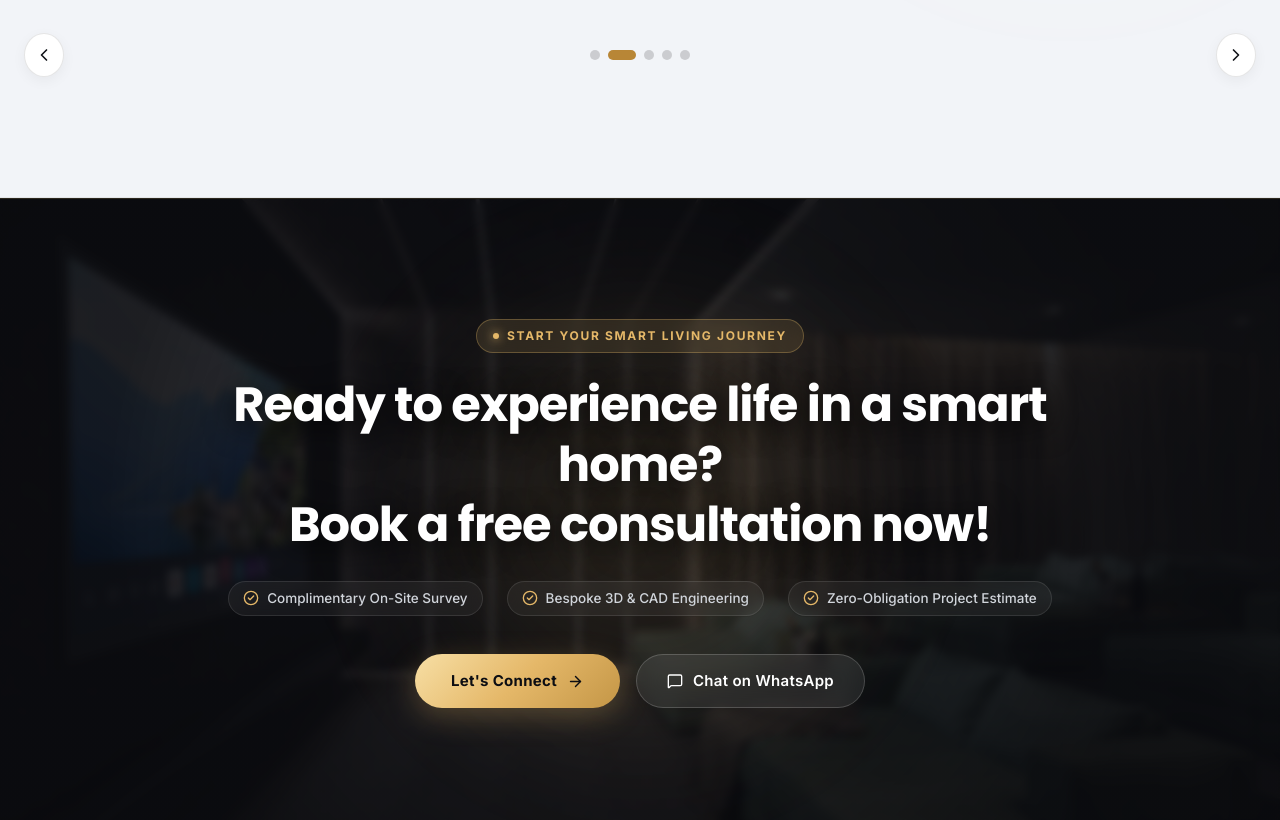
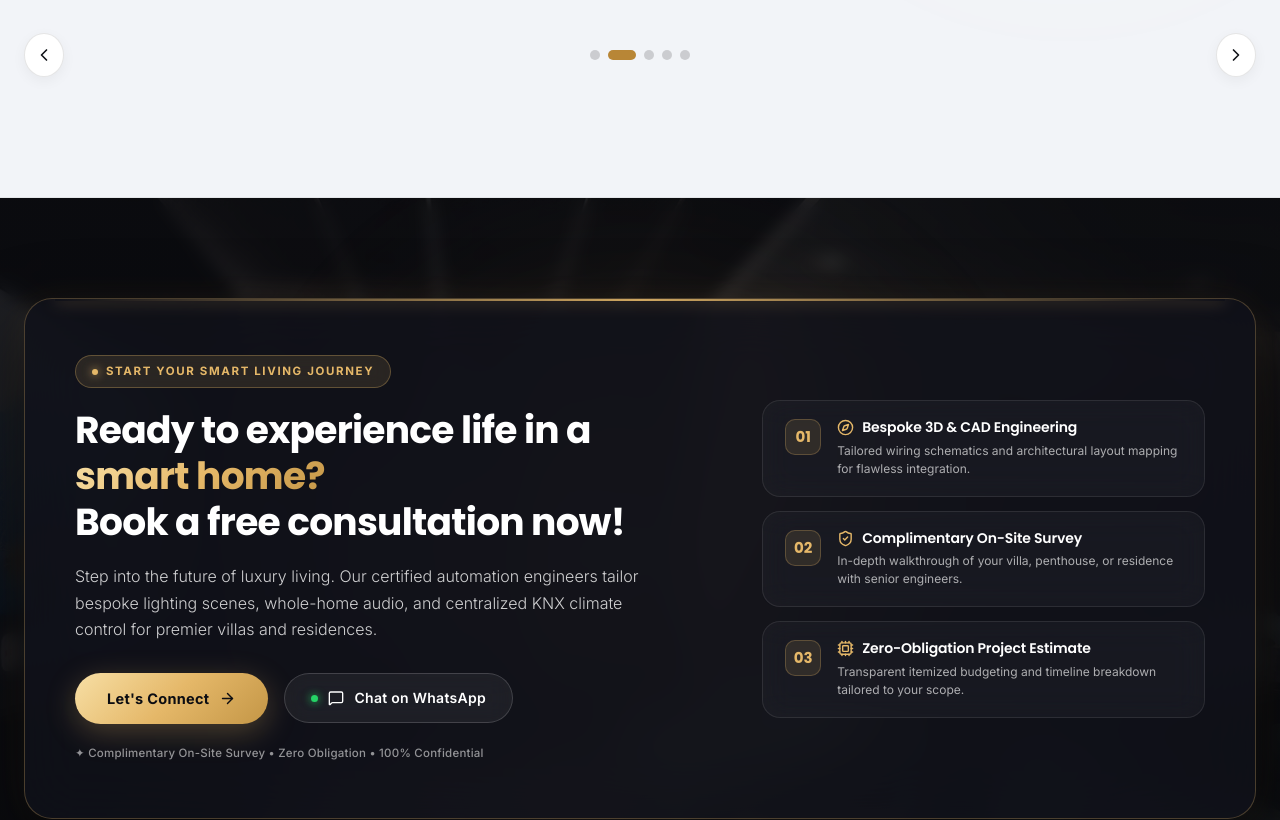
Before and after one commit to wtdesigner3/soundnest, a Next.js app: page / in a window 1280 px wide. Shown: the part 3920-4740 px from the top of the page. Built offline with nearby package versions, Linux system fonts and the light colour scheme; no server answers.

Commit message:
feat(cta): redesign cta banner into luxury floating architectural glass card with split layout and 3 value pillars

```diff
--- a/scripts/take-screenshots.mjs
+++ b/scripts/take-screenshots.mjs
@@ -73,6 +73,12 @@ async function capture() {
     await testEl.screenshot({ path: path.join(outDir, 'nextjs_section_testimonials.png') });
   }
 
+  const ctaEl = await page.$('#cta-banner');
+  if (ctaEl) {
+    console.log('Capturing CTA banner section...');
+    await ctaEl.screenshot({ path: path.join(outDir, 'nextjs_section_cta.png') });
+  }
+
   const contactEl = await page.$('#contact');
   if (contactEl) {
     console.log('Capturing Contact section...');
--- a/src/components/CtaBanner.jsx
+++ b/src/components/CtaBanner.jsx
@@ -1,6 +1,8 @@
+"use client";
+
 import Image from "next/image";
 import Link from "next/link";
-import { ArrowRight, MessageSquare, CheckCircle2 } from "lucide-react";
+import { ArrowRight, MessageSquare, Compass, ShieldCheck, Cpu } from "lucide-react";
 import { ctaBannerData, companyInfo } from "@/data/homeData";
 import styles from "./CtaBanner.module.css";
 
@@ -9,6 +11,7 @@ export default function CtaBanner({ onOpenConsultation, data = ctaBannerData })
 
   return (
     <section className={styles.ctaSection} id="cta-banner" aria-label="Book a free consultation">
+      {/* Parallax Background */}
       <div id="cta-banner-bg" className={styles.bgImage}>
         <Image
           src={activeData.backgroundImage || ctaBannerData.backgroundImage}
@@ -20,35 +23,33 @@ export default function CtaBanner({ onOpenConsultation, data = ctaBannerData })
         />
       </div>
 
-      {/* Cinematic Dual Overlay with Central Ambient Glow */}
+      {/* Atmospheric Vignette & Central Ambient Glow */}
       <div className={styles.overlay} />
       <div className={styles.ambientGlow} />
 
-      <div className={styles.content}>
+      <div className={`container ${styles.container}`}>
+        {/* Floating Architectural Master Card */}
+        <div className={styles.ctaCard}>
+          <div className={styles.cardAccentGlow} aria-hidden="true" />
+
+          <div className={styles.cardGrid}>
+            {/* Left Column: Heading, Proposition & CTAs */}
+            <div className={styles.textCol}>
               <div className={styles.kickerBadge}>
                 <span className={styles.badgePulse} aria-hidden="true" />
                 <span>START YOUR SMART LIVING JOURNEY</span>
               </div>
 
-        <h2 className={styles.title} style={{ whiteSpace: 'pre-line' }}>
-          {activeData.title || ctaBannerData.title}
+              <h2 className={styles.title}>
+                Ready to experience life in a{" "}
+                <span className={styles.goldGradient}>smart home?</span>
+                <br />
+                Book a free consultation now!
               </h2>
 
-        {/* Value Propositions */}
-        <div className={styles.valueRow}>
-          <div className={styles.valueItem}>
-            <CheckCircle2 size={16} className={styles.checkIcon} />
-            <span>Complimentary On-Site Survey</span>
-          </div>
-          <div className={styles.valueItem}>
-            <CheckCircle2 size={16} className={styles.checkIcon} />
-            <span>Bespoke 3D & CAD Engineering</span>
-          </div>
-          <div className={styles.valueItem}>
-            <CheckCircle2 size={16} className={styles.checkIcon} />
-            <span>Zero-Obligation Project Estimate</span>
-          </div>
-        </div>
+              <p className={styles.description}>
+                Step into the future of luxury living. Our certified automation engineers tailor bespoke lighting scenes, whole-home audio, and centralized KNX climate control for premier villas and residences.
+              </p>
 
               <div className={styles.ctaBtnWrapper}>
                 <Link
@@ -62,7 +63,7 @@ export default function CtaBanner({ onOpenConsultation, data = ctaBannerData })
                     }
                   }}
                 >
-            <span>{activeData.buttonText || ctaBannerData.buttonText}</span>
+                  <span>{activeData.buttonText || ctaBannerData.buttonText || "Let's Connect"}</span>
                   <ArrowRight size={17} />
                 </Link>
 
@@ -73,9 +74,59 @@ export default function CtaBanner({ onOpenConsultation, data = ctaBannerData })
                   className={styles.secondaryBtn}
                   title="Chat on WhatsApp"
                 >
+                  <span className={styles.waDot} aria-hidden="true" />
                   <MessageSquare size={16} />
                   <span>Chat on WhatsApp</span>
                 </a>
+              </div>
+
+              <div className={styles.guaranteeText}>
+                <span>✦ Complimentary On-Site Survey • Zero Obligation • 100% Confidential</span>
+              </div>
+            </div>
+
+            {/* Right Column: 3 Luxury Pillar Micro-Cards */}
+            <div className={styles.pillarsCol}>
+              <div className={styles.pillarCard}>
+                <div className={styles.pillarNumber}>01</div>
+                <div className={styles.pillarContent}>
+                  <div className={styles.pillarHeader}>
+                    <Compass size={17} className={styles.pillarIcon} />
+                    <h3 className={styles.pillarTitle}>Bespoke 3D & CAD Engineering</h3>
+                  </div>
+                  <p className={styles.pillarDesc}>
+                    Tailored wiring schematics and architectural layout mapping for flawless integration.
+                  </p>
+                </div>
+              </div>
+
+              <div className={styles.pillarCard}>
+                <div className={styles.pillarNumber}>02</div>
+                <div className={styles.pillarContent}>
+                  <div className={styles.pillarHeader}>
+                    <ShieldCheck size={17} className={styles.pillarIcon} />
+                    <h3 className={styles.pillarTitle}>Complimentary On-Site Survey</h3>
+                  </div>
+                  <p className={styles.pillarDesc}>
+                    In-depth walkthrough of your villa, penthouse, or residence with senior engineers.
+                  </p>
+                </div>
+              </div>
+
+              <div className={styles.pillarCard}>
+                <div className={styles.pillarNumber}>03</div>
+                <div className={styles.pillarContent}>
+                  <div className={styles.pillarHeader}>
+                    <Cpu size={17} className={styles.pillarIcon} />
+                    <h3 className={styles.pillarTitle}>Zero-Obligation Project Estimate</h3>
+                  </div>
+                  <p className={styles.pillarDesc}>
+                    Transparent itemized budgeting and timeline breakdown tailored to your scope.
+                  </p>
+                </div>
+              </div>
+            </div>
+          </div>
         </div>
       </div>
     </section>
--- a/src/components/CtaBanner.module.css
+++ b/src/components/CtaBanner.module.css
@@ -1,24 +1,19 @@
 .ctaSection {
   position: relative;
-  min-height: 520px;
+  min-height: 600px;
   display: flex;
   align-items: center;
   justify-content: center;
-  text-align: center;
-  padding: 120px 24px;
+  padding: 100px 0;
   overflow: hidden;
   background-color: #0c0d12;
-  border-top: 1px solid rgba(229, 184, 105, 0.15);
-  border-bottom: 1px solid rgba(229, 184, 105, 0.15);
 }
 
 .bgImage {
   position: absolute;
-  inset: 0;
+  inset: -10% 0;
   width: 100%;
-  height: 100%;
-  object-fit: cover;
-  object-position: center;
+  height: 120%;
   z-index: 1;
 }
 
@@ -27,11 +22,11 @@
   inset: 0;
   background: radial-gradient(
     circle at center,
-    rgba(12, 13, 18, 0.75) 0%,
-    rgba(10, 11, 15, 0.92) 75%
+    rgba(12, 13, 18, 0.68) 0%,
+    rgba(10, 11, 15, 0.92) 80%
   );
-  backdrop-filter: blur(4px);
-  -webkit-backdrop-filter: blur(4px);
+  backdrop-filter: blur(8px);
+  -webkit-backdrop-filter: blur(8px);
   z-index: 2;
 }
 
@@ -40,22 +35,72 @@
   top: 50%;
   left: 50%;
   transform: translate(-50%, -50%);
-  width: 600px;
-  height: 600px;
-  background: radial-gradient(circle, rgba(229, 184, 105, 0.15) 0%, transparent 65%);
-  filter: blur(60px);
+  width: 750px;
+  height: 750px;
+  background: radial-gradient(circle, rgba(229, 184, 105, 0.14) 0%, transparent 65%);
+  filter: blur(90px);
   z-index: 3;
   pointer-events: none;
 }
 
-.content {
+.container {
   position: relative;
   z-index: 4;
-  max-width: 860px;
-  margin: 0 auto;
+  width: 100%;
+}
+
+/* Floating Architectural Master Card */
+.ctaCard {
+  background: rgba(16, 18, 26, 0.82);
+  backdrop-filter: blur(28px);
+  -webkit-backdrop-filter: blur(28px);
+  border: 1px solid rgba(229, 184, 105, 0.28);
+  border-radius: 28px;
+  padding: 56px 50px;
+  box-shadow: 0 35px 80px rgba(0, 0, 0, 0.65), 0 0 35px rgba(229, 184, 105, 0.08);
+  position: relative;
+  overflow: hidden;
+  transition: border-color 0.3s ease, box-shadow 0.3s ease;
+}
+
+.ctaCard:hover {
+  border-color: rgba(229, 184, 105, 0.42);
+  box-shadow: 0 40px 90px rgba(0, 0, 0, 0.75), 0 0 45px rgba(229, 184, 105, 0.12);
+}
+
+.cardAccentGlow {
+  position: absolute;
+  top: 0;
+  left: 30px;
+  right: 30px;
+  height: 2px;
+  background: linear-gradient(90deg, transparent, rgba(229, 184, 105, 0.9), transparent);
+  box-shadow: 0 0 16px rgba(229, 184, 105, 0.75);
+  pointer-events: none;
+  border-radius: 999px;
+}
+
+.cardGrid {
+  display: grid;
+  grid-template-columns: 1.18fr 0.82fr;
+  gap: 50px;
+  align-items: center;
+}
+
+@media (max-width: 1024px) {
+  .ctaCard {
+    padding: 40px 28px;
+  }
+  .cardGrid {
+    grid-template-columns: 1fr;
+    gap: 40px;
+  }
+}
+
+/* Left Column */
+.textCol {
   display: flex;
   flex-direction: column;
-  align-items: center;
 }
 
 .kickerBadge {
@@ -65,14 +110,16 @@
   background: rgba(229, 184, 105, 0.12);
   border: 1px solid rgba(229, 184, 105, 0.3);
   color: var(--accent-gold);
-  font-size: 12px;
+  font-size: 11.5px;
   font-weight: 700;
   letter-spacing: 0.14em;
   text-transform: uppercase;
   padding: 6px 16px;
   border-radius: var(--radius-full);
-  margin-bottom: 22px;
+  margin-bottom: 20px;
+  align-self: flex-start;
   backdrop-filter: blur(12px);
+  -webkit-backdrop-filter: blur(12px);
 }
 
 .badgePulse {
@@ -85,55 +132,43 @@
 }
 
 .title {
-  font-size: 3rem;
+  font-size: 2.35rem;
   font-weight: 700;
-  line-height: 1.25;
+  line-height: 1.22;
   color: #ffffff;
-  margin-bottom: 26px;
+  margin-bottom: 18px;
   letter-spacing: -0.02em;
-  text-shadow: 0 6px 30px rgba(0, 0, 0, 0.8);
+}
+
+.goldGradient {
+  background: var(--gradient-gold);
+  -webkit-background-clip: text;
+  -webkit-text-fill-color: transparent;
+  display: inline-block;
 }
 
 @media (max-width: 768px) {
   .title {
-    font-size: 2.15rem;
-    line-height: 1.3;
+    font-size: 1.85rem;
+    line-height: 1.25;
   }
 }
 
-.valueRow {
-  display: flex;
-  align-items: center;
-  justify-content: center;
-  gap: 24px;
-  flex-wrap: wrap;
-  margin-bottom: 38px;
-}
-
-.valueItem {
-  display: flex;
-  align-items: center;
-  gap: 8px;
-  font-size: 13.5px;
-  color: #d1d5db;
-  font-weight: 500;
-  background: rgba(255, 255, 255, 0.05);
-  border: 1px solid rgba(255, 255, 255, 0.1);
-  padding: 6px 14px;
-  border-radius: var(--radius-full);
-  backdrop-filter: blur(10px);
-}
-
-.checkIcon {
-  color: var(--accent-gold);
+.description {
+  font-size: 1rem;
+  line-height: 1.65;
+  color: rgba(255, 255, 255, 0.8);
+  margin-bottom: 30px;
+  font-weight: 300;
+  max-width: 580px;
 }
 
 .ctaBtnWrapper {
   display: flex;
   align-items: center;
-  justify-content: center;
   gap: 16px;
   flex-wrap: wrap;
+  margin-bottom: 20px;
 }
 
 .primaryBtn {
@@ -143,16 +178,17 @@
   gap: 10px;
   background: var(--gradient-gold);
   color: #0c0d12;
-  font-size: 15px;
+  font-size: 14.5px;
   font-weight: 700;
   letter-spacing: 0.02em;
-  padding: 15px 36px;
+  padding: 14px 32px;
   border-radius: var(--radius-full);
   border: none;
   cursor: pointer;
   transition: all var(--transition-smooth);
   box-shadow: var(--shadow-gold-glow);
   text-decoration: none;
+  white-space: nowrap;
 }
 
 .primaryBtn:hover {
@@ -166,24 +202,113 @@
   align-items: center;
   justify-content: center;
   gap: 10px;
-  background: rgba(255, 255, 255, 0.08);
+  background: rgba(255, 255, 255, 0.06);
   color: #ffffff;
-  font-size: 15px;
+  font-size: 14px;
   font-weight: 600;
   letter-spacing: 0.02em;
-  padding: 14px 30px;
+  padding: 13px 26px;
   border-radius: var(--radius-full);
-  border: 1px solid rgba(255, 255, 255, 0.18);
+  border: 1px solid rgba(255, 255, 255, 0.16);
   backdrop-filter: blur(12px);
   -webkit-backdrop-filter: blur(12px);
   transition: all var(--transition-smooth);
   text-decoration: none;
+  white-space: nowrap;
+}
+
+.waDot {
+  width: 7px;
+  height: 7px;
+  border-radius: 50%;
+  background: #25d366;
+  box-shadow: 0 0 8px #25d366;
+  animation: pulseGlow 2s infinite ease-in-out;
 }
 
 .secondaryBtn:hover {
   background: rgba(37, 211, 102, 0.15);
-  border-color: rgba(37, 211, 102, 0.5);
+  border-color: rgba(37, 211, 102, 0.45);
   color: #4ade80;
   transform: translateY(-2px);
-  box-shadow: 0 8px 25px rgba(0, 0, 0, 0.4);
 }
+
+.guaranteeText {
+  font-size: 11.5px;
+  color: rgba(255, 255, 255, 0.55);
+  font-weight: 500;
+  letter-spacing: 0.02em;
+}
+
+/* Right Column: Pillars */
+.pillarsCol {
+  display: flex;
+  flex-direction: column;
+  gap: 14px;
+}
+
+.pillarCard {
+  display: flex;
+  align-items: flex-start;
+  gap: 16px;
+  background: rgba(255, 255, 255, 0.035);
+  border: 1px solid rgba(255, 255, 255, 0.09);
+  border-radius: 18px;
+  padding: 18px 22px;
+  transition: all 0.28s ease;
+  backdrop-filter: blur(14px);
+  -webkit-backdrop-filter: blur(14px);
+}
+
+.pillarCard:hover {
+  background: rgba(229, 184, 105, 0.08);
+  border-color: rgba(229, 184, 105, 0.35);
+  transform: translateX(4px);
+}
+
+.pillarNumber {
+  font-family: var(--font-heading);
+  font-size: 15px;
+  font-weight: 800;
+  color: var(--accent-gold);
+  background: rgba(229, 184, 105, 0.12);
+  border: 1px solid rgba(229, 184, 105, 0.25);
+  width: 36px;
+  height: 36px;
+  border-radius: 10px;
+  display: flex;
+  align-items: center;
+  justify-content: center;
+  flex-shrink: 0;
+}
+
+.pillarContent {
+  flex: 1;
+}
+
+.pillarHeader {
+  display: flex;
+  align-items: center;
+  gap: 8px;
+  margin-bottom: 5px;
+}
+
+.pillarIcon {
+  color: var(--accent-gold);
+  flex-shrink: 0;
+}
+
+.pillarTitle {
+  font-size: 14px;
+  font-weight: 600;
+  color: #ffffff;
+  letter-spacing: -0.01em;
+  margin: 0;
+}
+
+.pillarDesc {
+  font-size: 12px;
+  line-height: 1.5;
+  color: rgba(255, 255, 255, 0.65);
+  margin: 0;
+}
--- a/src/components/Header.jsx
+++ b/src/components/Header.jsx
@@ -36,7 +36,7 @@ export default function Header({ onOpenConsultation }) {
       .then((data) => {
         if (data) setSiteSettings(data);
       })
-      .catch(() => {});
+      .catch(() => { });
   }, []);
 
   const currentPhone = siteSettings?.contact?.phone || companyInfo.phone;
```
Lines whose indentation alone changed are shown as unchanged.
